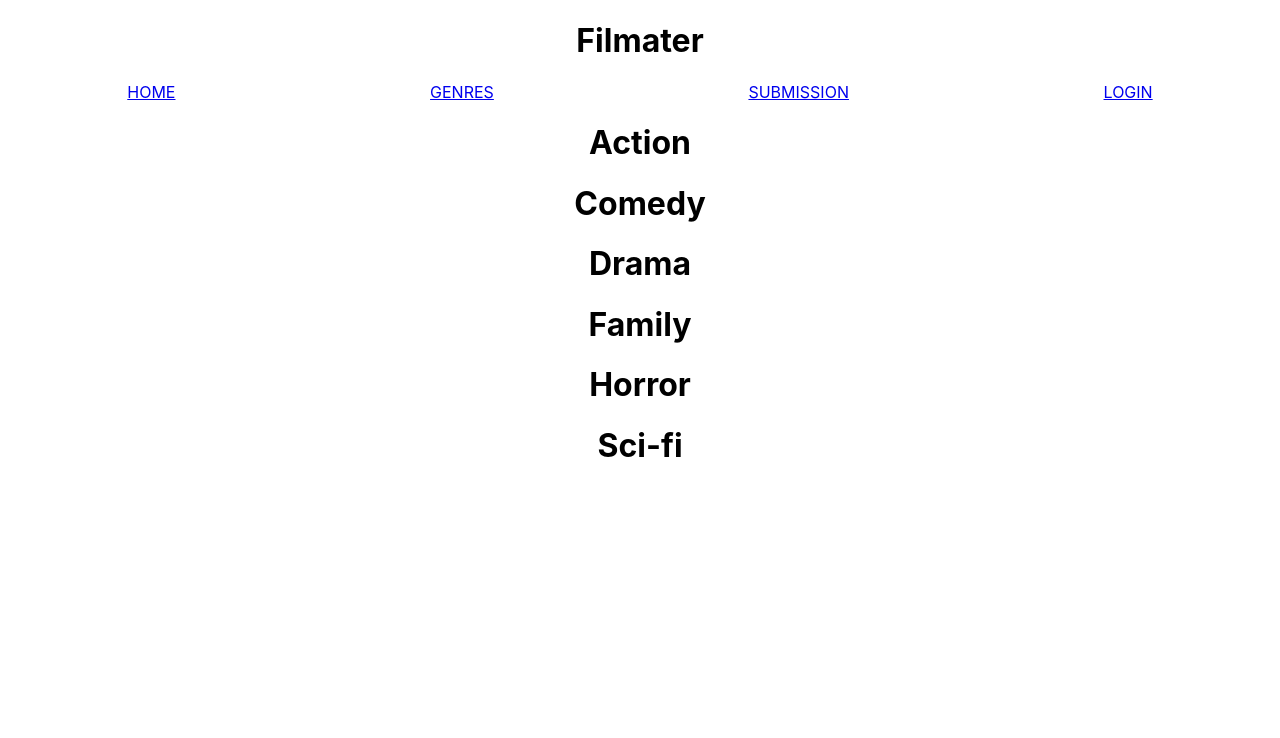
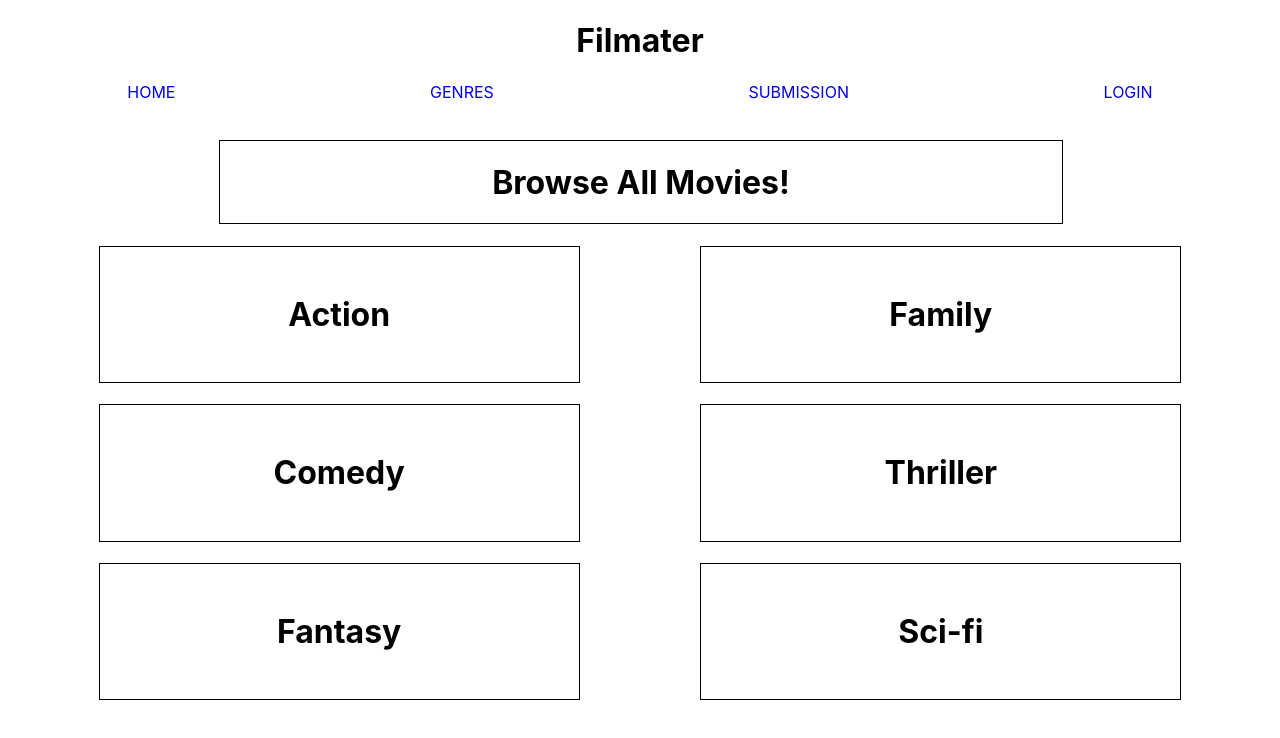
Before and after one commit to spitzerc22/MP3-Filmater-Frontend, a React (Create React App) app: page /genres in a window 1280 px wide. Shown: the top 738 px of the page. Built offline with nearby package versions, Linux system fonts and the light colour scheme.

Commit message:
played around with genre page

```diff
--- a/src/App.css
+++ b/src/App.css
@@ -45,8 +45,93 @@
   justify-content: space-around;
 }
 
+
 .App h2 {
   padding-top: 10%;
   padding-left: 25%;
   padding-right: 25%;
 }
+
+.genreContainer {
+  padding: 3%;
+}
+.genreList h1{
+  border: 1px solid black;
+  padding: 10%;
+}
+
+.genreList {
+  display: flex;
+  justify-content: center;
+  justify-content: space-around;
+}
+
+.allMovies {
+  border: 1px solid black;
+  max-width: 70%;
+  display: flex;
+  justify-content: center;
+  margin-left: 15%;
+}
+
+.allMovies {
+  display: flex;
+}
+
+
+.leftList {
+  width: 40%;
+}
+
+.rightList {
+  width: 40%;
+}
+
+.fantasy:hover {
+  background-image: url("https://images.indianexpress.com/2017/12/lord-of-the-rings-759.jpg");
+  background-size: contain;
+  background-size: cover;
+  color: white;
+  height: 10%
+}
+
+.action:hover {
+  background-image: url("https://cdn.mos.cms.futurecdn.net/QFuzEB2Gxth6qQT8Tpe7LN.jpg");
+  background-size: contain;
+  background-size: cover;
+  color: white;
+  height: 10%
+}
+
+.comedy:hover {
+  background-image: url("https://movierob.files.wordpress.com/2015/12/the-hangover.jpg?w=709");
+  background-size: contain;
+  background-size: cover;
+  color: white;
+  height: 10%
+}
+
+.family:hover {
+  background-image: url("https://miro.medium.com/max/1000/1*WSPqIysetGuUPX9AzfBTFg.jpeg");
+  background-size: cover;
+  height: 10%
+
+}
+
+.thriller:hover {
+  background-image: url("https://encrypted-tbn0.gstatic.com/images?q=tbn:ANd9GcT--YV_xYMBl0VUqxp3HuuTbq8ZH81BJNInmS-94BkEDymWnLAQlq3DoU7dxMy2bTwNu_o&usqp=CAU");
+  background-size: contain;
+  background-size: cover;
+}
+
+.scifi:hover {
+  background-image: url("https://images.indianexpress.com/2017/12/lord-of-the-rings-759.jpg");
+  background-size: contain;
+  background-size: cover;
+}
+
+.fantasy:hover {
+  background-image: url("https://images.indianexpress.com/2017/12/lord-of-the-rings-759.jpg");
+  background-size: contain;
+  background-size: cover;
+}
--- a/src/Components/Genres.js
+++ b/src/Components/Genres.js
@@ -2,13 +2,23 @@
 
 export default function Genres () {
     return(
-        <div className="genreList">
-            <h1>Action</h1>
-            <h1>Comedy</h1>
-            <h1>Drama</h1>
-            <h1>Family</h1>
-            <h1>Horror</h1>
-            <h1>Sci-fi</h1>
+        <div className="genreContainer">
+            <div className="allMovies">
+                <h1>Browse All Movies!</h1>
+            </div>
+            <div className="genreList">
+                <div className="leftList">
+                    <h1 className="action">Action</h1>
+                    <h1 className="comedy">Comedy</h1>
+                    <h1 className="fantasy">Fantasy</h1>
+                </div>
+                <div className="rightList">
+                    <h1 className="family">Family</h1>
+                    <h1 className="thriller">Thriller</h1>
+                    <h1 className="scifi">Sci-fi</h1>
+                </div>
         </div>
+        </div>
+
     )
 }
--- a/src/Components/NavBar.js
+++ b/src/Components/NavBar.js
@@ -7,16 +7,16 @@ export default function NavBar () {
         <div className="navBar">
             <ul>
                 <li>
-                    <Link to="/">HOME</Link>
+                    <Link to="/" style={{ textDecoration: "none"}}>HOME</Link>
                 </li>
                 <li>
-                    <Link to="/genres">GENRES</Link>
+                    <Link to="/genres" style={{ textDecoration: "none"}}>GENRES</Link>
                 </li>
                 <li>
-                    <Link to="/submit">SUBMISSION</Link>
+                    <Link to="/submit" style={{ textDecoration: "none"}}>SUBMISSION</Link>
                 </li>
                 <li>
-                    <Link to="/login">LOGIN</Link>
+                    <Link to="/login" style={{ textDecoration: "none"}}>LOGIN</Link>
                 </li>
             </ul>
         </div>
```
